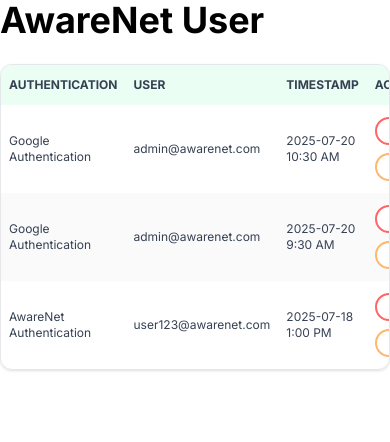
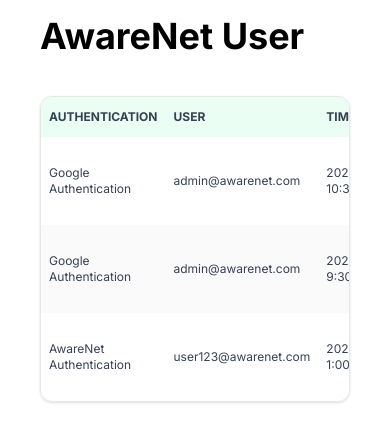
Before and after one commit to MaurenceBudiongan/awarenet-admin-web, a Next.js app: page /user in a window 390 px wide. Shown: the top 442 px of the page. Built offline with nearby package versions, Linux system fonts and the light colour scheme.

Commit message:
turn dashboard into responsive

```diff
--- a/app/dashboard/page.tsx
+++ b/app/dashboard/page.tsx
@@ -35,7 +35,7 @@
             </p>
           </div>
         </div>
-        <div className="ml-10 mr-10 rounded-lg md:flex flex-row justify-between gap-x-15 h-100 ">
+        <div className="ml-10 mr-10 rounded-lg  flex-row md:flex  justify-between gap-x-15 sm:space-y-5 h-100 ">
           <div className="p-8 rounded-xl w-full shadow-sm ">
             <p className="text-xl font-semibold mb-3">Scans Analytic volume</p>
             <p className="text-md text-gray-500 font-semibold">
--- a/app/user/page.tsx
+++ b/app/user/page.tsx
@@ -3,9 +3,9 @@
 const User = () => {
   return (
     <div className="">
-      <p className="text-4xl font-bold mb-6 ">AwareNet User</p>
+      <p className="ml-10 mt-4 text-4xl font-bold mb-6 ">AwareNet User</p>
 
-      <div className="overflow-x-auto rounded-xl border border-gray-200 shadow-sm">
+      <div className="ml-10 mr-10 mt-10 mb-7 overflow-x-auto rounded-xl border border-gray-200 shadow-sm">
         <table className="min-w-full text-xs sm:text-sm text-left text-gray-500">
           <thead className="bg-[#eafef3] text-gray-700">
             <tr>
```
